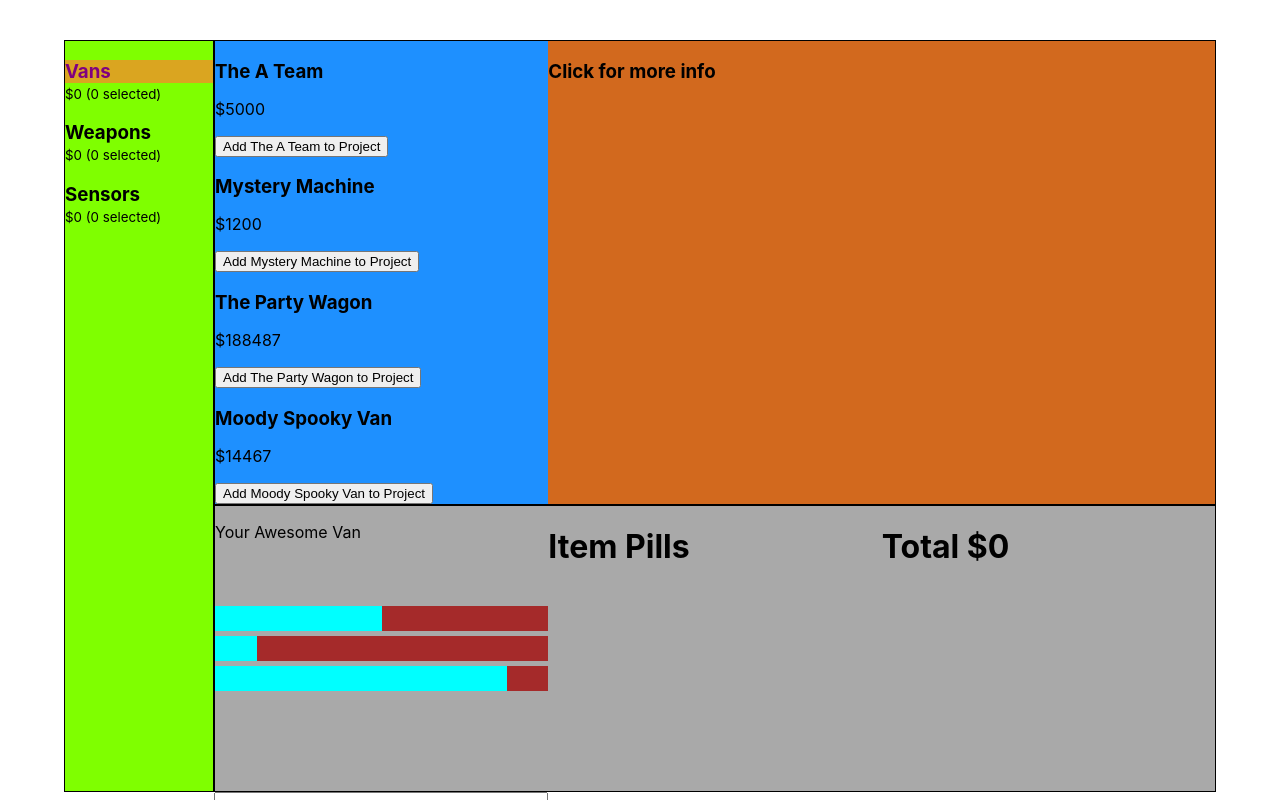
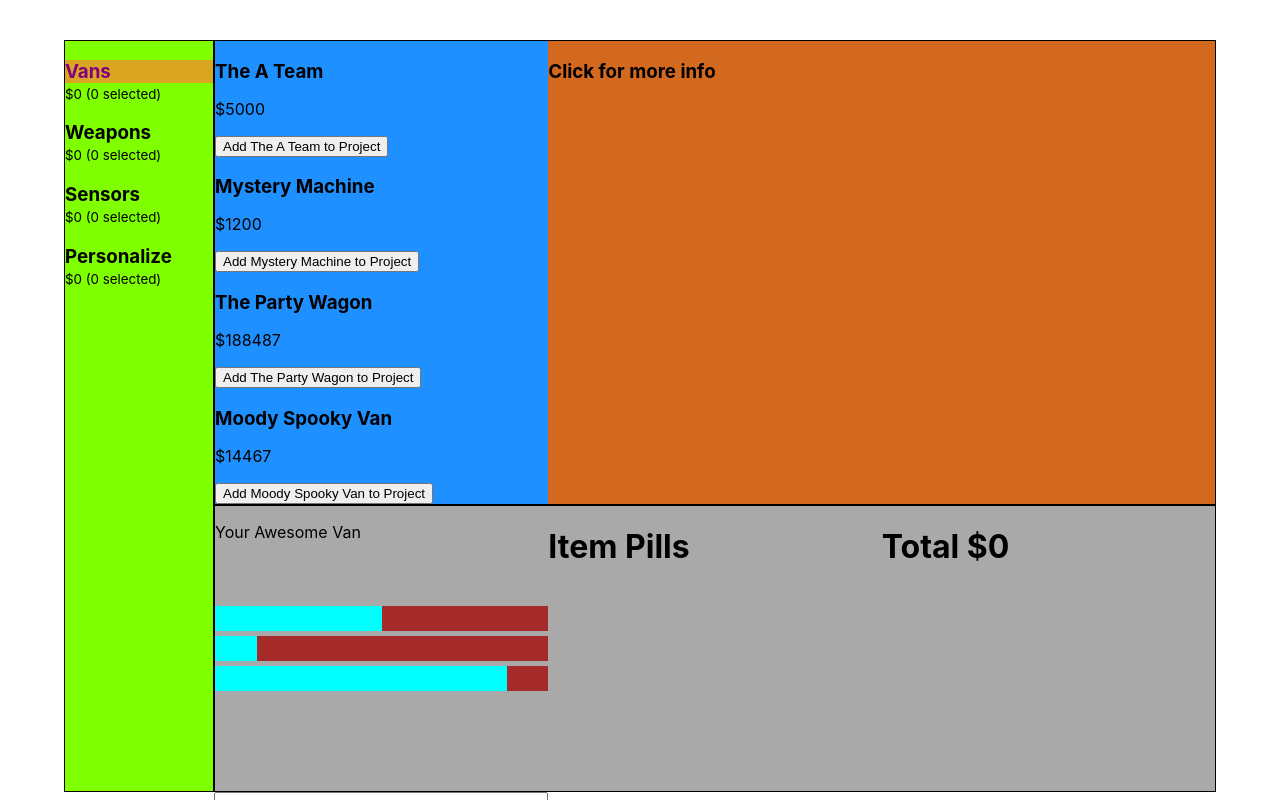
Before and after one commit to garrettgsb/ogc-widgets, a React (Create React App) app: page / in a window 1280 px wide. Shown: the top 800 px of the page. Built offline with nearby package versions, Linux system fonts and the light colour scheme.

Commit message:
Personalize component

```diff
--- a/src/PaneManagerWidget.js
+++ b/src/PaneManagerWidget.js
@@ -3,6 +3,7 @@
 import SideBar from './components/SideBar';
 import BottomBar from './components/BottomBar';
 import { UserInputContext } from './contexts.js';
+import { useContext } from 'react';
 // import aTeam from './assets/ateam.jpeg';
 
 const OneThirdTwoThirds = (props) => {
@@ -77,12 +78,25 @@
   )
 }
 
+const Personalize = () => {
+  return (
+    <h1>Hello</h1>
+  )
+}
+
 const ContentArea = ({ items, updateSelected, selections }) => {
   const [rightSideFocus, setRightSideFocus] = useState([]);
+  const { selectedCategory } = useContext(UserInputContext);
+  console.log("currentCategory: ", selectedCategory);
 
   return (
     <section className="content-area">
-      <VansCategory items={items} rightSideFocus={rightSideFocus} setRightSideFocus={setRightSideFocus} updateSelected={updateSelected} selections={selections} />
+      {
+        selectedCategory === "Personalize" ?
+          <Personalize />
+          :
+          <VansCategory items={items} rightSideFocus={rightSideFocus} setRightSideFocus={setRightSideFocus} updateSelected={updateSelected} selections={selections} />
+      }
     </section>
   )
 }
@@ -138,7 +152,7 @@
 
   const items = appData.filter((item) => item.categories.includes(selectedCategory));
   return (
-    <UserInputContext.Provider value={{ title }}>
+    <UserInputContext.Provider value={{ title, selectedCategory }}>
       <main className="layout-manager">
         {/* <p>{JSON.stringify(appData)}</p> */}
         <h1>{title}</h1>
--- a/src/appData.js
+++ b/src/appData.js
@@ -1,9 +1,10 @@
 export const CATEGORIES = {
   vans: "Vans",
   weapons: "Weapons",
-  sensors: "Sensors"
+  sensors: "Sensors",
+  personalize: "Personalize"
 };
-
+// add userinput category and to display new input compnent instead of van categories
 export const data = [
   {
     categories: [CATEGORIES.vans],
--- a/src/components/SideBar.js
+++ b/src/components/SideBar.js
@@ -4,6 +4,8 @@
 
   const categoriesHavingChosen = getCategoriesHavingChosen(selections, appData);
   // console.log(categoriesHavingChosen);
+  console.log("selectedCategory: ", selectedCategory);
+
   return (
     <aside className="sidebar">
       {
```
